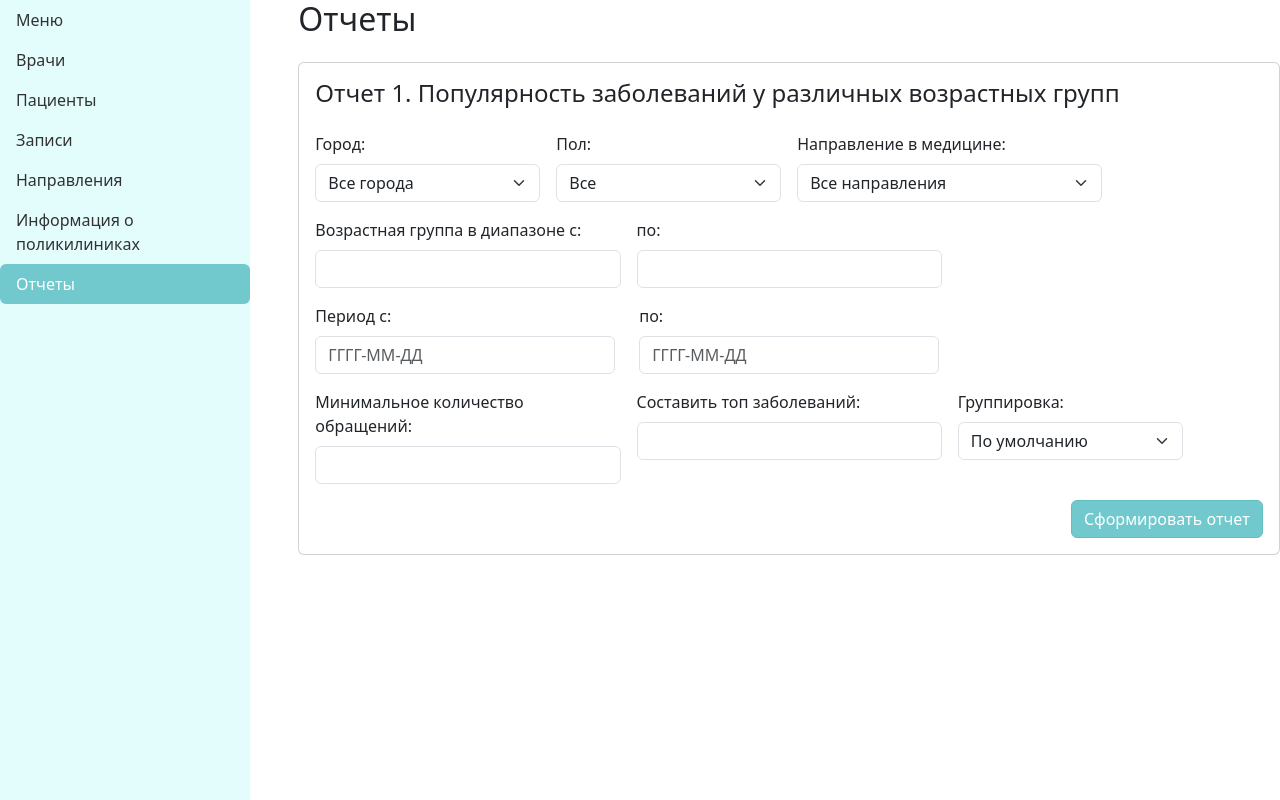
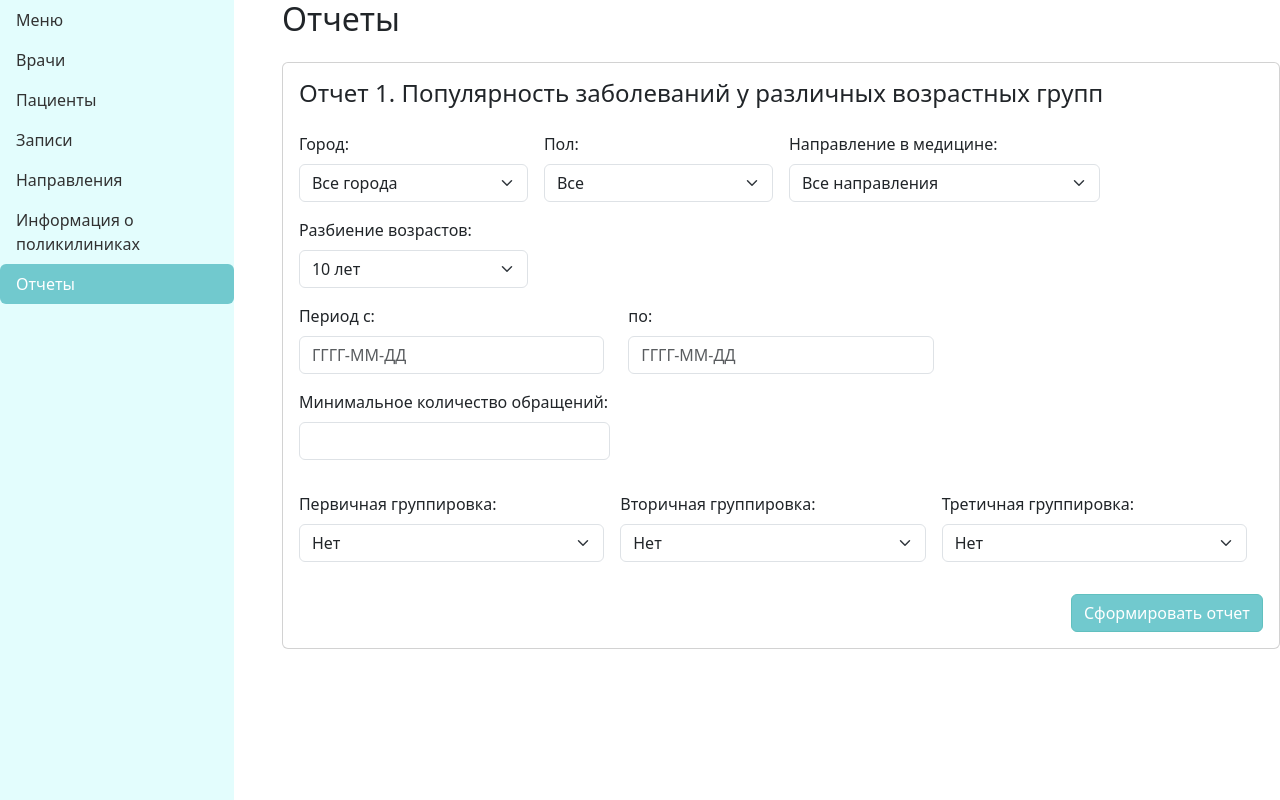
Before and after one commit to Alyona05102004/Polyclinic_coursework, a PHP site: page / in a window 1280 px wide, after a click on "Отчеты". Run offline with PHP 8.4, Linux system fonts and the light colour scheme; data comes from the database, SQL or seed files in the repository; some libraries are stand-ins or nearby versions.

Commit message:
Изменила процедуру для отчета 1. Сломала сохранение записи

```diff
--- a/index.php
+++ b/index.php
@@ -206,38 +206,37 @@
 
 
 //Отчеты
-function getReports1Table($conn, $city = null, $gender = null, $field_of_medicine = null, $age_start=null, $age_end=null, $date_start=null, $date_end=null,  $kol=null, $top=null, $group=null)
+function getReports1Table($conn, $city = null, $gender = null, $field_of_medicine = null, $age_partition=null, $date_start=null, $date_end=null,  $kol=null, $group_1=null,  $group_2=null,  $group_3=null)
 {
     $city = $city ?? 'all';
     $gender = $gender ?? 'all';
     $field_of_medicine = is_numeric($field_of_medicine) ? intval($field_of_medicine) : 0;
-    $age_start = is_numeric($age_start) ? intval($age_start) : 0;
-    $age_end = is_numeric($age_end) ? intval($age_end) : 100;
+    $age_partition = is_numeric($age_partition) ? intval($age_partition) : 0;
     $date_start = $date_start ? "'$date_start'" : 'NULL';
     $date_end = $date_end ? "'$date_end'" : 'NULL';
     $kol = is_numeric($kol) ? intval($kol) : 0;
-    $top = is_numeric($top) ? intval($top) : 0;
-    $group = is_numeric($group) ? intval($group) : 0;
+    $group_1 = is_numeric($group_1) ? intval($group_1) : 0;
+    $group_2 = is_numeric($group_2) ? intval($group_2) : 0;
+    $group_3 = is_numeric($group_3) ? intval($group_3) : 0;
 
-    //$reports1 = callProcedure($conn, "CALL 	getreports1Table('$city', '$gender', $field_of_medicine, $age_start, $age_end, $date_start, $date_end, $kol, $top, $group)");
-    $reports1 = callProcedure($conn, " CALL getreport1Table ($age_start, $age_end, '$city','$gender', $field_of_medicine, $date_start, $date_end, $kol, $group, $top )");
 
+    $reports1 = callProcedure($conn, "CALL getreportsTable ('$city', '$gender', $field_of_medicine, $age_partition, $date_start, $date_end, $kol, $group_1, $group_2, $group_3)");
     $output = '';
     if ($reports1) {
         $output .= "<table class='table'>";
         $output .= "<thead><tr>
+                        <th>Возрастная группа</th>
                         <th>Наименование заболевания</th>
                         <th>Процентр обращений</th>
                         <th>Год</th>
-                        <th>Месяц</th>
                     </tr></thead>";
         $output .= "<tbody>";
         foreach ($reports1 as $report) {
             $output .= "<tr>
+                            <td>" . htmlspecialchars($report['age_group']) . "</td>
                             <td>" . htmlspecialchars($report['name_of_disease']) . "</td>
                             <td>" . htmlspecialchars($report['procent']) . "</td>
                             <td>" . htmlspecialchars($report['appointment_year']) . "</td>
-                            <td>" . htmlspecialchars($report['appointment_month']) . "</td>
                         </tr>";
         }
         $output .= "</tbody></table>";
@@ -254,16 +253,16 @@
     $city = $_POST['city'] ?? null;
     $gender = $_POST['gender'] ?? null;
     $field_of_medicine = $_POST['field_of_medicine'] ?? null;
-    $age_start = $_POST['age_start'] ?? null;
-    $age_end = $_POST['age_end'] ?? null;
+    $age_partition = $_POST['age_partition'] ?? null;
     $date_start = $_POST['date_start'] ?? null;
     $date_end = $_POST['date_end'] ?? null;
     $kol = $_POST['kol'] ?? null;
-    $top= $_POST['top'] ?? null;
-    $group = $_POST['group'] ?? null;
+    $group_1 = $_POST['group_1'] ?? null;
+    $group_2 = $_POST['group_2'] ?? null;
+    $group_3 = $_POST['group_3'] ?? null;
 
     // Возвращаем только HTML-код таблицы
-    echo getReports1Table($conn, $city, $gender, $field_of_medicine, $age_start, $age_end, $date_start, $date_end,  $kol, $top, $group);
+    echo getReports1Table($conn, $city, $gender, $field_of_medicine, $age_partition, $date_start, $date_end, $kol, $group_1, $group_2, $group_3);
     exit(); // Важно! Прекращаем выполнение скрипта после отправки данных
 }
 
@@ -632,13 +631,16 @@
                         </div>
                     </div>
                     <div class="row g-3 mb-3">
-                        <div class="col-md-4">
-                            <label for="age_group_start_report1" class="form-label">Возрастная группа в диапазоне с:</label>
-                            <input type="text" class="form-control" id="age_group_start_report1" name="age_group_start_report1" required>
-                        </div>
-                        <div class="col-md-4">
-                            <label for="age_group_end_report1" class="form-label">по:</label>
-                            <input type="text" class="form-control" id="age_group_end_report1" name="age_group_end_report1" required>
+                        <div class="col-md-3">
+                            <label for="age_interval_report1" class="form-label">Разбиение возрастов:</label>
+                            <select id="age_interval_report1" class="form-select">
+                                <option value="5">5 лет</option>
+                                <option value="10" selected>10 лет</option>
+                                <option value="15">15 лет</option>
+                                <option value="20">20 лет</option>
+                                <option value="25">25 лет</option>
+                                <option value="30">30 лет</option>
+                            </select>
                         </div>
                     </div>
                     <div class="row mb-3">
@@ -657,18 +659,43 @@
                             <label for="kol_reports1" class="form-label">Минимальное количество обращений:</label>
                             <input type="text" class="form-control" id="kol_reports1" name="kol_reports1">
                         </div>
-                        <div class="col-md-4">
-                            <label for="top_reports1" class="form-label">Составить топ заболеваний:</label>
-                            <input type="text" class="form-control" id="top_reports1" name="top_reports1">
+
+                        <div class="row g-3 mb-3">
+                            <div class="col-md-4">
+                                <label for="yslovie_reports1" class="form-label">Первичная группировка:</label>
+                                <select id="yslovie_reports1" class="form-select">
+                                    <option value="0" selected>Нет</option>
+                                    <option value="1">По годам</option>
+                                    <option value="2">По месяцам</option>
+                                    <option value="3">По городам</option>
+                                    <option value="4">По полу</option>
+                                    <option value="5">По году рождения</option>
+                                </select>
+                            </div>
+                            <div class="col-md-4">
+                                <label for="yslovie2_reports1" class="form-label">Вторичная группировка:</label>
+                                <select id="yslovie2_reports1" class="form-select">
+                                    <option value="0" selected>Нет</option>
+                                    <option value="1">По годам</option>
+                                    <option value="2">По месяцам</option>
+                                    <option value="3">По городам</option>
+                                    <option value="4">По полу</option>
+                                    <option value="5">По году рождения</option>
+                                </select>
+                            </div>
+                            <div class="col-md-4">
+                                <label for="yslovie3_reports1" class="form-label">Третичная группировка:</label>
+                                <select id="yslovie3_reports1" class="form-select">
+                                    <option value="0" selected>Нет</option>
+                                    <option value="1">По годам</option>
+                                    <option value="2">По месяцам</option>
+                                    <option value="3">По городам</option>
+                                    <option value="4">По полу</option>
+                                    <option value="5">По году рождения</option>
+                                </select>
+                            </div>
                         </div>
-                        <div class="col-md-3">
-                            <label for="yslovie_reports1" class="form-label">Группировка:</label>
-                            <select id="yslovie_reports1" class="form-select">
-                                <option value="0" selected>По умолчанию</option>
-                                <option value="1">Группировка по годам</option>
-                                <option value="2">Группировка по месяцам</option>
-                            </select>
-                        </div>
+
                         <div class="col-md-12 d-flex justify-content-end">
                             <button type="button" class="btn btn-primary" onclick="applyFiltersReports1()">
                                 Сформировать отчет
@@ -1223,13 +1250,13 @@
         var city = document.getElementById('city_report1').value;
         var gender = document.getElementById('gender_report1').value;
         var field_of_medicine = document.getElementById('medicalField_reports1').value;
-        var age_start = document.getElementById('age_group_start_report1').value;
-        var age_end = document.getElementById('age_group_end_report1').value;
+        var age_partition = document.getElementById('age_interval_report1').value;
         var date_start  = document.getElementById('startDate_report1').value;
         var date_end  = document.getElementById('endDate_report1').value;
         var kol  = document.getElementById('kol_reports1').value;
-        var top  = document.getElementById('top_reports1').value;
-        var group = document.getElementById('yslovie_reports1').value;
+        var group_1 = document.getElementById('yslovie_reports1').value;
+        var group_2 = document.getElementById('yslovie2_reports1').value;
+        var group_3 = document.getElementById('yslovie3_reports1').value;
 
 
         // Создаем объект XMLHttpRequest для AJAX-запроса
@@ -1246,49 +1273,19 @@
         xhr.onerror = function () {
             alert('Произошла ошибка при выполнении запроса.');
         };
-        xhr.send('ajax=4&city=' + encodeURIComponent(city) + '&gender=' + encodeURIComponent(gender) + '&field_of_medicine=' + encodeURIComponent(field_of_medicine)
-        + '&age_start=' + encodeURIComponent(age_start)+ '&age_end=' + encodeURIComponent(age_end)+ '&date_start=' + encodeURIComponent(date_start)
-        + '&date_end=' + encodeURIComponent(date_end) + '&kol=' + encodeURIComponent(kol)+ '&top=' + encodeURIComponent(top)+ '&group=' + encodeURIComponent(group));
+        xhr.send('ajax=4&city=' + encodeURIComponent(city) +
+        '&gender=' + encodeURIComponent(gender) +
+        '&field_of_medicine=' + encodeURIComponent(field_of_medicine) +
+        '&age_partition=' + encodeURIComponent(age_partition) +
+        '&date_start=' + encodeURIComponent(date_start) +
+        '&date_end=' + encodeURIComponent(date_end) +
+        '&kol=' + encodeURIComponent(kol) +
+        '&group_1=' + encodeURIComponent(group_1) +
+        '&group_2=' + encodeURIComponent(group_2) +
+        '&group_3=' + encodeURIComponent(group_3));
     }
 
 /*function updateAppointment(id) {
-    const form = document.getElementById('editAppointmentForm');
-    const formData = new FormData(form);
-
-    // Добавляем ID записи в FormData, если его нет
-    if (!formData.has('id_appointment')) {
-        formData.append('id_appointment', id);
-    }
-
-    fetch('update_appointment.php', {
-        method: 'POST',
-        body: formData
-    })
-    .then(response => {
-        if (!response.ok) {
-            throw new Error('Network response was not ok');
-        }
-        return response.json();
-    })
-    .then(data => {
-        if (data.status === 'success') {
-            alert('Изменения сохранены успешно!');
-            // Закрываем модальное окно
-            const modal = bootstrap.Modal.getInstance(document.getElementById('appointmentModal'));
-            modal.hide();
-            // Обновляем таблицу (если нужно)
-            applyFiltersAppointment();
-        } else {
-            alert('Ошибка: ' + (data.message || 'Неизвестная ошибка'));
-        }
-    })
-    .catch(error => {
-        console.error('Error:', error);
-        alert('Произошла ошибка при сохранении: ' + error.message);
-    });
-}*/
-
-function updateAppointment(id) {
     const form = document.getElementById('editAppointmentForm');
     const formData = new FormData(form);
 
@@ -1341,6 +1338,66 @@
         console.error('Error:', error);
         alert('Произошла ошибка при сохранении: ' + error.message);
     });
+}*/
+
+function toggleDiseaseFields() {
+    const diseaseSelect = document.getElementById('diseaseSelect');
+    const diseaseFields = document.getElementById('diseaseFields');
+
+    if (diseaseSelect.value > 0) {
+        // Если выбрана существующая болезнь, делаем поля только для чтения
+        diseaseFields.querySelectorAll('input, textarea, select').forEach(field => {
+            field.readOnly = true;
+            field.disabled = true;
+        });
+    } else {
+        // Если создается новая болезнь, разрешаем редактирование
+        diseaseFields.querySelectorAll('input, textarea, select').forEach(field => {
+            field.readOnly = false;
+            field.disabled = false;
+        });
+    }
+}
+
+// Вызываем при загрузке страницы
+document.addEventListener('DOMContentLoaded', function() {
+    toggleDiseaseFields();
+});
+
+function updateAppointment(id) {
+    const form = document.getElementById('editAppointmentForm');
+    const formData = new FormData(form);
+    formData.append('id_appointment', id);
+
+    fetch('update_appointment.php', {
+        method: 'POST',
+        body: formData
+    })
+    .then(response => {
+        if (!response.ok) throw new Error("HTTP error " + response.status);
+        return response.text().then(text => {
+            try {
+                return JSON.parse(text);
+            } catch (e) {
+                console.error("Invalid JSON:", text);
+                throw new Error("Invalid server response");
+            }
+        });
+    })
+    .then(data => {
+        if (data.status === 'success') {
+            alert('Изменения сохранены успешно!');
+            const modal = bootstrap.Modal.getInstance(document.getElementById('appointmentModal'));
+            modal.hide();
+            applyFiltersAppointment();
+        } else {
+            alert('Ошибка: ' + (data.message || 'Неизвестная ошибка'));
+        }
+    })
+    .catch(error => {
+        console.error('Error:', error);
+        alert('Произошла ошибка при сохранении: ' + error.message);
+    });
 }
 
 
```
Also changed, not shown: get_appointment_details.php (+23 -0 lines), update_appointment.php (+60 -62 lines).
